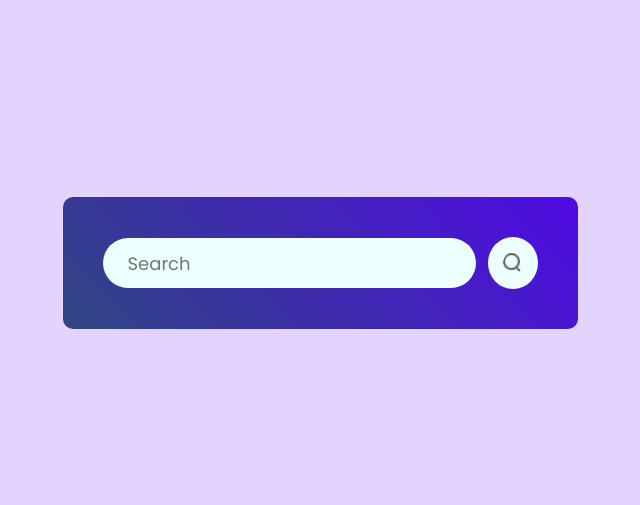
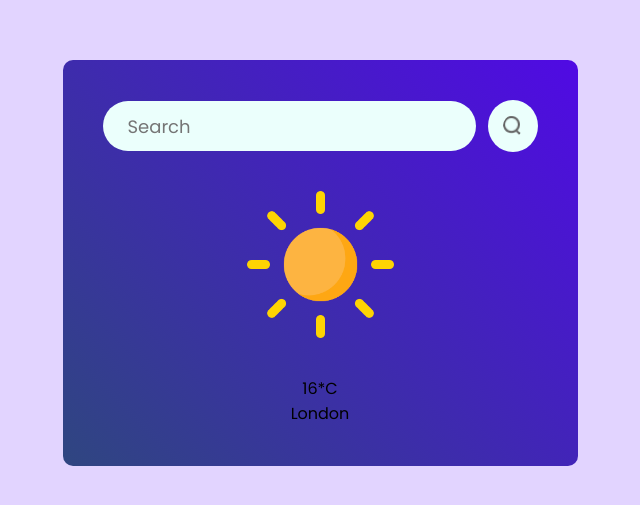
Before and after one commit to Oaksoe11/weatherApp, a React (Vite) app: page / in a window 1280 px wide. Shown: the part 137-642 px from the top of the page, without its empty margins (320-960 px from the left). Built offline with nearby package versions, Linux system fonts and the light colour scheme.

Commit message:
Add weather icon, temperature and location description

```diff
--- a/src/components/Weather.jsx
+++ b/src/components/Weather.jsx
@@ -1,6 +1,13 @@
 import React from 'react'
 import './Weather.css'
 import search_icon from '../assets/search.png'
+import clear_icon from '../assets/clear.png'
+import cloud_icon from '../assets/cloud.png'
+import drizzle_icon from '../assets/drizzle.png'
+import rain_icon from '../assets/rain.png'
+import snow_icon from '../assets/snow.png'
+import wind_icon from '../assets/wind.png'
+import humidity_icon from '../assets/humidity.png'
 
 const Weather = () => {
   return (
@@ -10,6 +17,9 @@
             <img src={search_icon} alt="" />
 
         </div>
+        <img src={clear_icon} alt="" className='weather-icon' />
+        <p className='temperature'>16*C</p>
+        <p className='location'>London</p>
 
     </div>
   )
```
